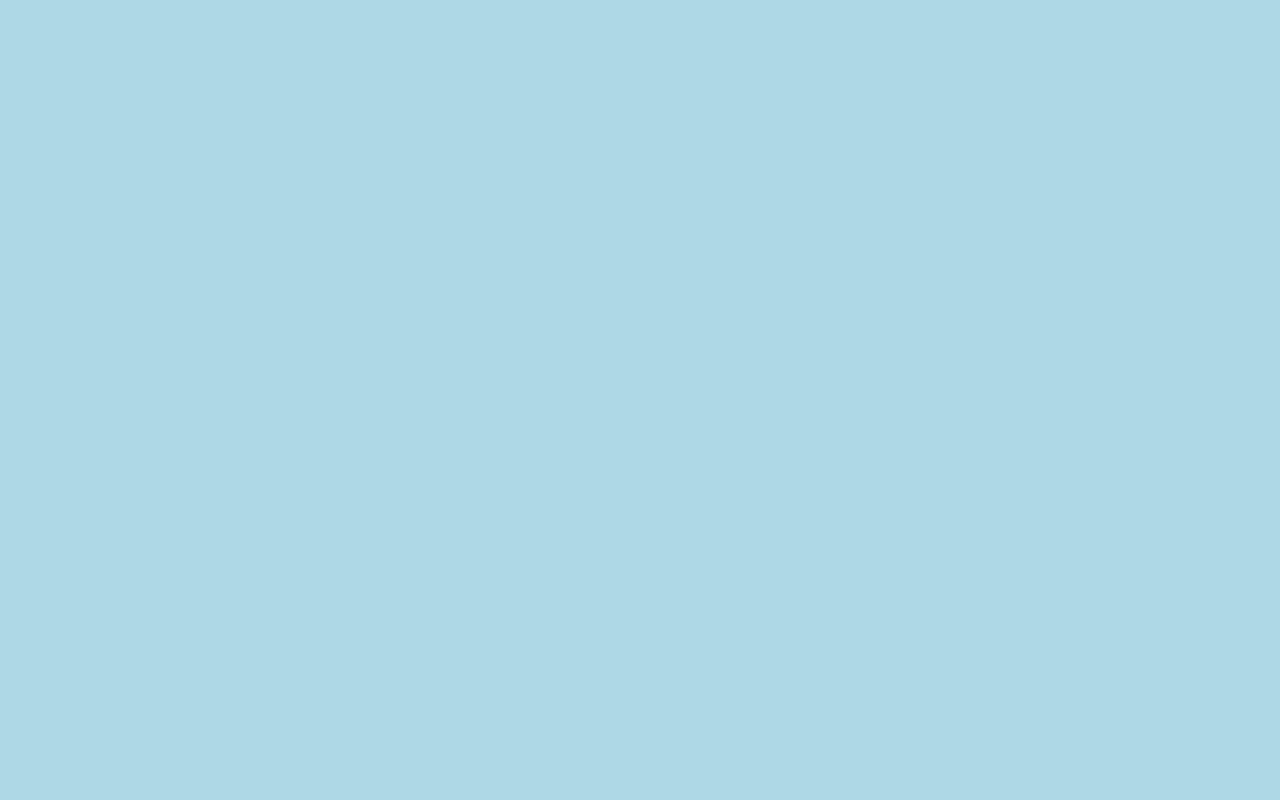
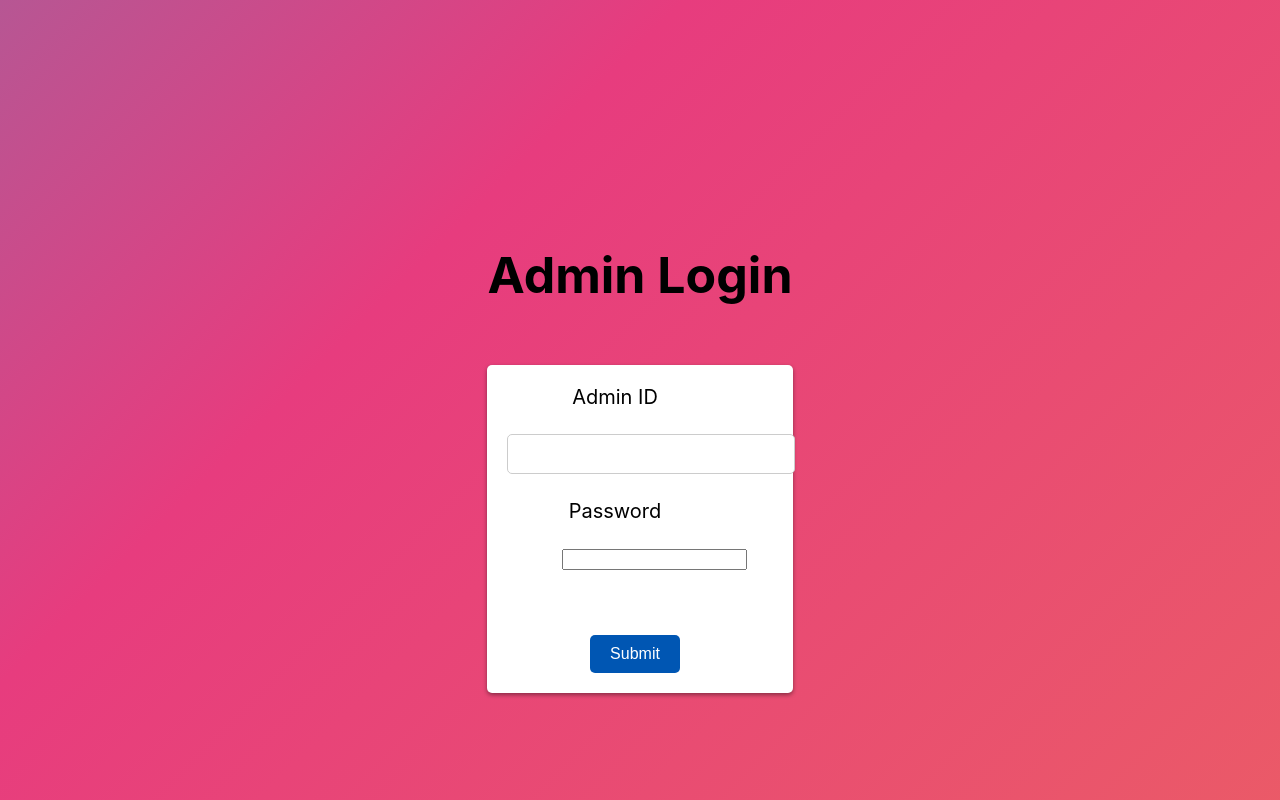
Before and after one commit to zireal23/LM-FE, a React (Create React App) app: page /adminlogin in a window 1280 px wide. Before the commit this address had no page. Built offline with nearby package versions, Linux system fonts and the light colour scheme.

Commit message:
landing page add

```diff
--- a/src/App.js
+++ b/src/App.js
@@ -20,12 +20,16 @@ import ViewAdminItems from './components/ViewAdminItems';
 import EditItem from './components/EditItem';
 import DeleteItem from './components/DeleteItem';
 import AddItem from './components/AddItem';
+import LandingPage from './components/LandingPage';
+import Adminlogin from './components/Adminlogin';
 
 function App() {
   return (
     <>
     <BrowserRouter>
     <Routes>
+      <Route path="/" element={<LandingPage/>}></Route>
+      <Route path="/adminlogin" element={<Adminlogin/>}></Route>
       <Route path="/create" element={<AddEmployee/>}></Route>
       <Route path="/userdashboard" element={<UserDashboard/>}/>
       <Route path="/login" element={<LoginPage/>}></Route>
--- /dev/null
+++ b/src/components/Adminlogin.css
@@ -0,0 +1,26 @@
+body{
+    background-color: lightblue;
+    display: flex;
+    justify-content: center;
+}
+
+h2{
+    font-size: 50px;
+    margin-bottom: 60px;
+}
+
+.login_page{
+    text-align: center;
+    margin-top: 45%;
+}
+
+label{
+    font-size: 20px;
+    margin-right: 50px;
+    margin-bottom: 25px;
+}
+
+#password{
+    margin-left: 28px;
+    margin-bottom: 50px;
+}
--- /dev/null
+++ b/src/components/Adminlogin.jsx
@@ -0,0 +1,65 @@
+import React, { useState } from "react";
+import Badge from "react-bootstrap/Badge";
+import Button from "react-bootstrap/Button";
+import axios from "axios";
+import "./Adminlogin.css";
+import { useNavigate } from "react-router-dom";
+
+const Adminlogin = () => {
+  const baseURL = "http://localhost:7000/adminlogin";
+  const [adminId, setAdminId] = useState("");
+  const [password, setPassword] = useState("");
+  const navigate = useNavigate();
+  const handleLoginPage = (event) => {
+    event.preventDefault();
+    axios
+      .post(baseURL, {
+        adminId: adminId,
+        password: password,
+      })
+      .then((response) => {
+        // alert(response.data.adminName);
+        console.log(response.data);
+        alert("Success!");
+        sessionStorage.setItem("adminID", adminId);
+        navigate("/admindashboard");
+      })
+      .catch((error) => {
+        alert("Failed");
+      });
+    console.log("Login:", { adminId, password });
+  };
+
+  return (
+    <div className="login_page">
+      <h2>Admin Login</h2>
+      <form onSubmit={handleLoginPage}>
+        <div className="form-group">
+          <label htmlFor="adminId">Admin ID</label>
+          <input
+            type="text"
+            id="adminId"
+            value={adminId}
+            onChange={(e) => setAdminId(e.target.value)}
+            required
+          />
+        </div>
+        <div className="form-group">
+          <label htmlFor="password">Password</label>
+          <input
+            type="password"
+            id="password"
+            value={password}
+            onChange={(e) => setPassword(e.target.value)}
+            required
+          />
+        </div>
+        <Button variant="success" type="submit">
+          Submit
+        </Button>
+      </form>
+    </div>
+  );
+};
+
+export default Adminlogin;
--- /dev/null
+++ b/src/components/LandingPage.css
@@ -0,0 +1,74 @@
+.admin-login {
+    background-color: #080c0f;
+    color: #ffffff;
+    border: none;
+    padding: 10px 20px;
+    margin-right: 20px;
+    margin-top: 0px;
+    font-size: 16px;
+    cursor: pointer;
+    outline: none;
+    transition: background-color 0.3s ease, transform 0.2s ease,
+      border-radius 0.2s ease;
+    border-radius: 20px;
+    position: absolute;
+    top: 10%;
+    left: 70%;
+  }
+
+  .admin-login:hover {
+    background-color: #0056b3;
+    transform: scale(1.05);
+    border-radius: 24px;
+  }
+
+  .user-login {
+    background-color: #080c0f;
+    color: #ffffff;
+    border: none;
+    margin-left: 20px;
+    padding: 10px 20px;
+    font-size: 16px;
+    cursor: pointer;
+    outline: none;
+    transition: background-color 0.3s ease, transform 0.2s ease,
+      border-radius 0.2s ease;
+    border-radius: 20px;
+    position: absolute;
+    top: 10%;
+    left: 80%;
+  }
+
+  .user-login:hover {
+    background-color: #0056b3;
+    transform: scale(1.05);
+    border-radius: 24px;
+  }
+
+
+
+  h1{
+    font-size: xx-large;
+    text-decoration: underline;
+    position: absolute;
+    top: 5%;
+    left: 20%;
+  }
+
+  img{
+    border : 2px solid black;
+    /* width: 150%; */
+    position: absolute;
+    right: 5%;
+    width: 25%;
+    top: 25%;
+  }
+
+  h3{
+    position: absolute;
+    right: 33%;
+    margin-left: 5%;
+    top: 20%;
+    text-align: justify;
+
+  }
--- /dev/null
+++ b/src/components/LandingPage.jsx
@@ -0,0 +1,42 @@
+import React from 'react'
+import { useNavigate } from "react-router-dom";
+import "./LandingPage.css"
+
+function LandingPage() {
+
+
+    const navigate = useNavigate();
+    const adminlogin = () => {
+        navigate("/adminlogin");
+    };
+    const userlogin = () => {
+        navigate("/login");
+    };
+
+
+    return (
+        <div>
+
+            <h1>LOAN MANAGEMENT APPLICATION</h1>
+
+            <h3>Loan management system is a digital platform that helps lenders to automate their loan processes. This loan management process makes user experience very smooth and very simplify.</h3>
+
+            <button className="admin-login" onClick={adminlogin}>
+                Admin Login
+            </button>
+
+
+
+            <button className="user-login" onClick={userlogin}>
+                User Login
+            </button>
+
+            <img alt='Loan manage pic' src='https://th.bing.com/th/id/OIP.ipHceY5n40jj-JdOgln1dQHaFj?w=232&h=180&c=7&r=0&o=5&pid=1.7' />
+
+
+
+        </div>
+    )
+}
+
+export default LandingPage
--- a/src/components/login.js
+++ b/src/components/login.js
@@ -32,7 +32,7 @@ const LoginPage = () => {
 
   return (
     <div className="login_page">
-      <h2>Login</h2>
+      <h2>User Login</h2>
       <form onSubmit={handleLoginPage}>
         <div className="form-group">
           <label htmlFor="employeeId">Employee ID</label>
--- a/src/index.css
+++ b/src/index.css
@@ -5,9 +5,28 @@ body {
     sans-serif;
   -webkit-font-smoothing: antialiased;
   -moz-osx-font-smoothing: grayscale;
+  background: linear-gradient(-45deg, #ee7752, #e73c7e, #23a6d5, #23d5ab);
+  background-size: 400% 400%;
+  animation: gradient 15s ease infinite;
+  height: 100vh;
 }
 
 code {
   font-family: source-code-pro, Menlo, Monaco, Consolas, 'Courier New',
     monospace;
 }
+
+
+@keyframes gradient {
+  0% {
+      background-position: 0% 50%;
+  }
+
+  50% {
+      background-position: 100% 50%;
+  }
+
+  100% {
+      background-position: 0% 50%;
+  }
+}
--- a/src/index.js
+++ b/src/index.js
@@ -7,6 +7,7 @@ import reportWebVitals from './reportWebVitals';
 const root = ReactDOM.createRoot(document.getElementById('root'));
 root.render(
   <React.StrictMode>
+    <div class="d-flex flex-column justify-content-center w-100 h-100"></div>
     <App />
   </React.StrictMode>
 );
```
